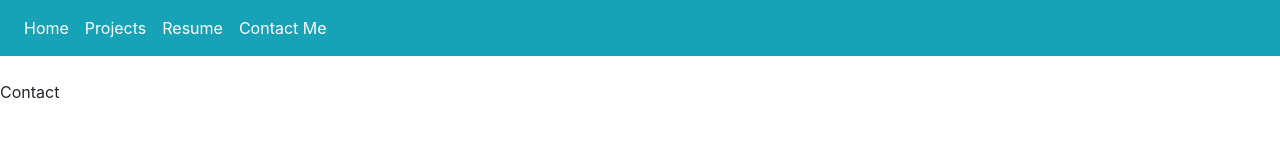
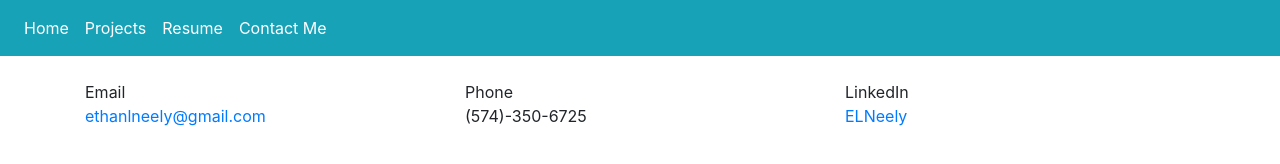
Before and after one commit to EthanLNeely/Portfolio, a plain HTML site: page Portfolio/src/contact.html in a window 1280 px wide. Drawn offline with nearby package versions, Linux system fonts and the light colour scheme.

Commit message:
Updated contact page

```diff
--- a/Portfolio/src/contact.html
+++ b/Portfolio/src/contact.html
@@ -27,6 +27,21 @@
             </ul>
         </nav>
         <br>
-        Contact
+        <div class="container">
+            <div class="row">
+                <div class="col-sm-4">
+                    Email <br>
+                    <a href="mailto:ethanlneely@gmail.com">ethanlneely@gmail.com</a>
+                </div>
+                <div class="col-sm-4">
+                    Phone <br>
+                    (574)-350-6725
+                </div>
+                <div class="col-sm-4">
+                    LinkedIn <br>
+                    <a href="https://www.linkedin.com/in/elneely/">ELNeely</a>
+                </div>
+            </div>
+        </div>
     </body>
 </html>
```
